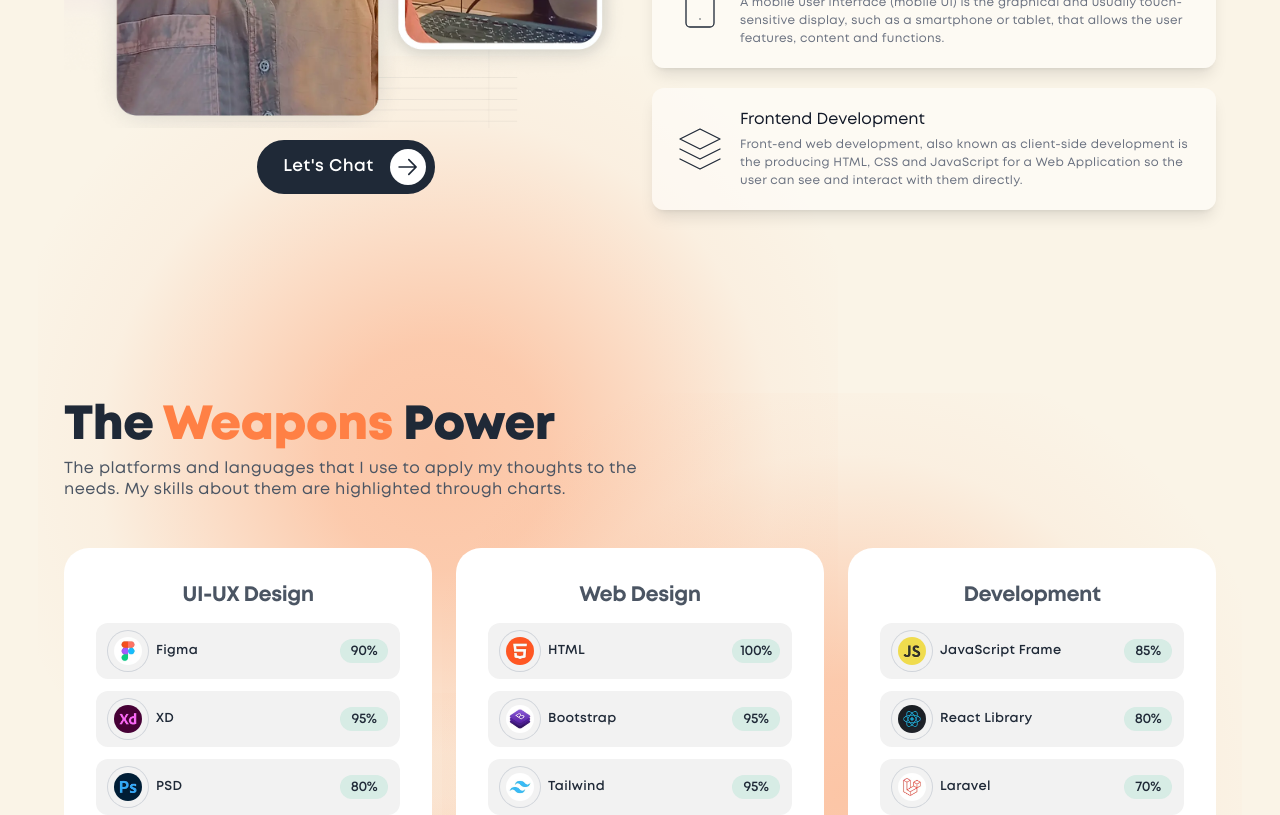
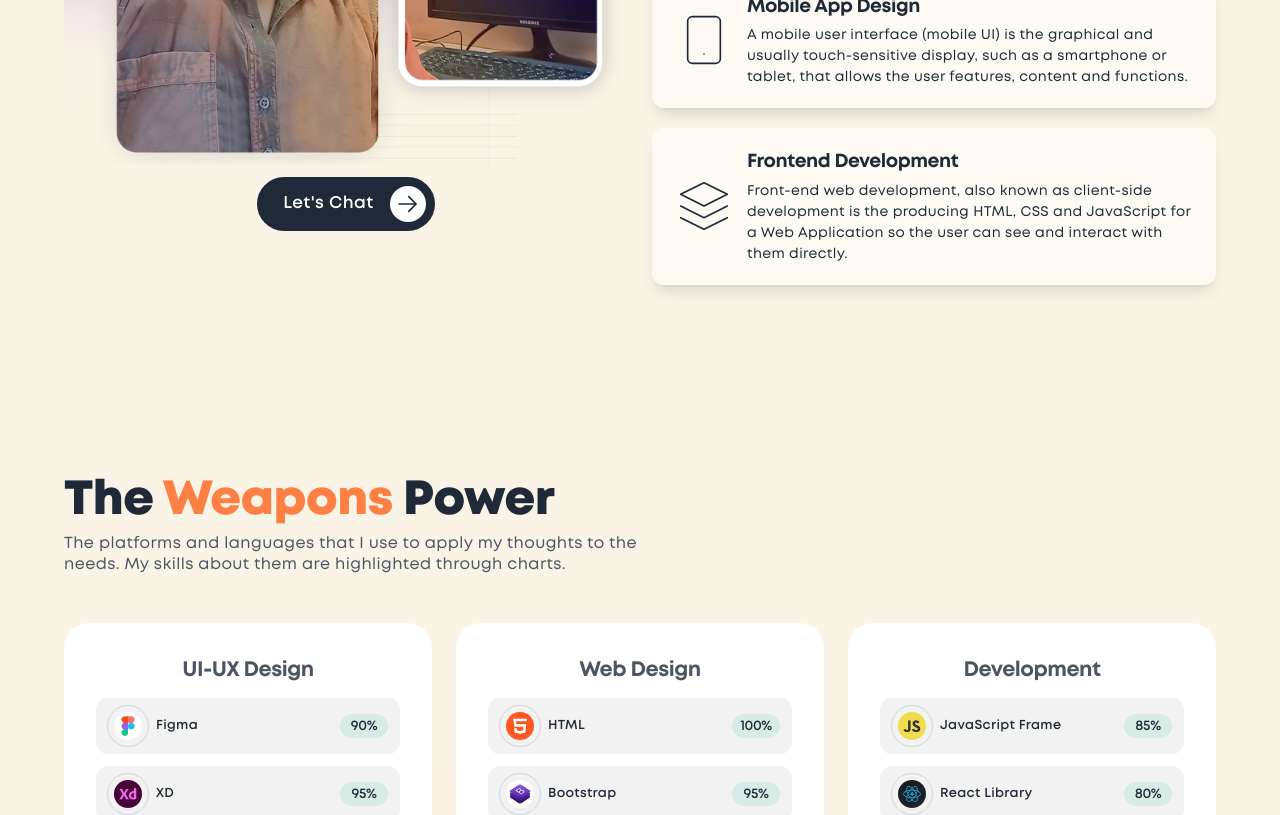
Before and after one commit to ToukirRj/Portfolio, a React (Vite) app: page / in a window 1280 px wide. Shown: the part 2100-2915 px from the top of the page. Built offline with nearby package versions, Linux system fonts and the light colour scheme.

Commit message:
no message

```diff
--- a/src/components/Eyes.jsx
+++ b/src/components/Eyes.jsx
@@ -33,12 +33,12 @@ const Eyes = () => {
                             <div className="relative sm:w-1/2 w-full space-y-5 animatable">
                                 {serviceData.map(service => (
                                     <div key={service.id} className="flex sm:flex-row flex-col items-center gap-4 bg-white/[0.5] bg-blur shadow-lg rounded-xl px-6 py-5 animatable">
-                                        <div className="w-[50px] h-auto text-center">
-                                            <svg xmlns="http://www.w3.org/2000/svg" width="48" height="48" viewBox="0 0 24 24" fill="none" stroke={service.iconColor} strokeWidth=".65" strokeLinecap="round" strokeLinejoin="round" className={`feather feather-${service.iconPath}`} dangerouslySetInnerHTML={{ __html: service.iconStyle }}/>
+                                        <div className="w-[55px] h-auto text-center">
+                                            <svg xmlns="http://www.w3.org/2000/svg" width="56" height="56" viewBox="0 0 24 24" fill="none" stroke={service.iconColor} strokeWidth=".7" strokeLinecap="round" strokeLinejoin="round" className={`feather feather-${service.iconPath}`} dangerouslySetInnerHTML={{ __html: service.iconStyle }}/>
                                         </div>
                                         <div className="w-full">
-                                            <h4 className="text-[16px] font-[400] tracking-normal text-gray-900 sm:text-start text-center">{service.title}</h4>
-                                            <p className="mt-1 text-[12px] font-[400] text-gray-500 tracking-wide sm:text-start text-center">{service.description}</p>
+                                            <h4 className="text-[19px] font-[600] tracking-tight text-[#1F2937] sm:text-start text-center">{service.title}</h4>
+                                            <p className="mt-1 text-[14px] font-[400] text-[#1F2937] tracking-wide sm:text-start text-center">{service.description}</p>
                                         </div>
                                     </div>
                                 ))}
--- a/src/components/Weapons.jsx
+++ b/src/components/Weapons.jsx
@@ -4,8 +4,6 @@ import skillsData from '../datas/skillsData';
 const Weapons = () => {
   return (
     <section className="sm:py-24 py-12 relative">
-      <div className='h-[800px] w-[800px] absolute left-[3%] -top-[250px] opacity-40 gradient-stops'></div>
-      <div className='h-[800px] w-[800px] absolute right-[3%] -bottom-[250px] opacity-40 gradient-stops z-10'></div>
       <div className="mx-auto px-4 sm:px-12 xl:max-w-6xl xl:px-0 relative z-10 animatable">
         <div className="relative">
           <h2 className="text-3xl font-bold text-[#1F2937] md:text-4xl xl:text-5xl sm:text-start text-center">
--- a/src/props/Animation.jsx
+++ b/src/props/Animation.jsx
@@ -1,4 +1,4 @@
-import React, { useEffect } from 'react';
+import { useEffect } from 'react';
 
 const Animation = () => {
     useEffect(() => {
--- a/src/props/CanvasAnimation.jsx
+++ b/src/props/CanvasAnimation.jsx
@@ -1,6 +1,6 @@
 
 
-import React, { useRef, useEffect } from 'react';
+import { useRef, useEffect } from 'react';
 
 const CanvasAnimation = () => {
   const canvasRef = useRef(null);
```
